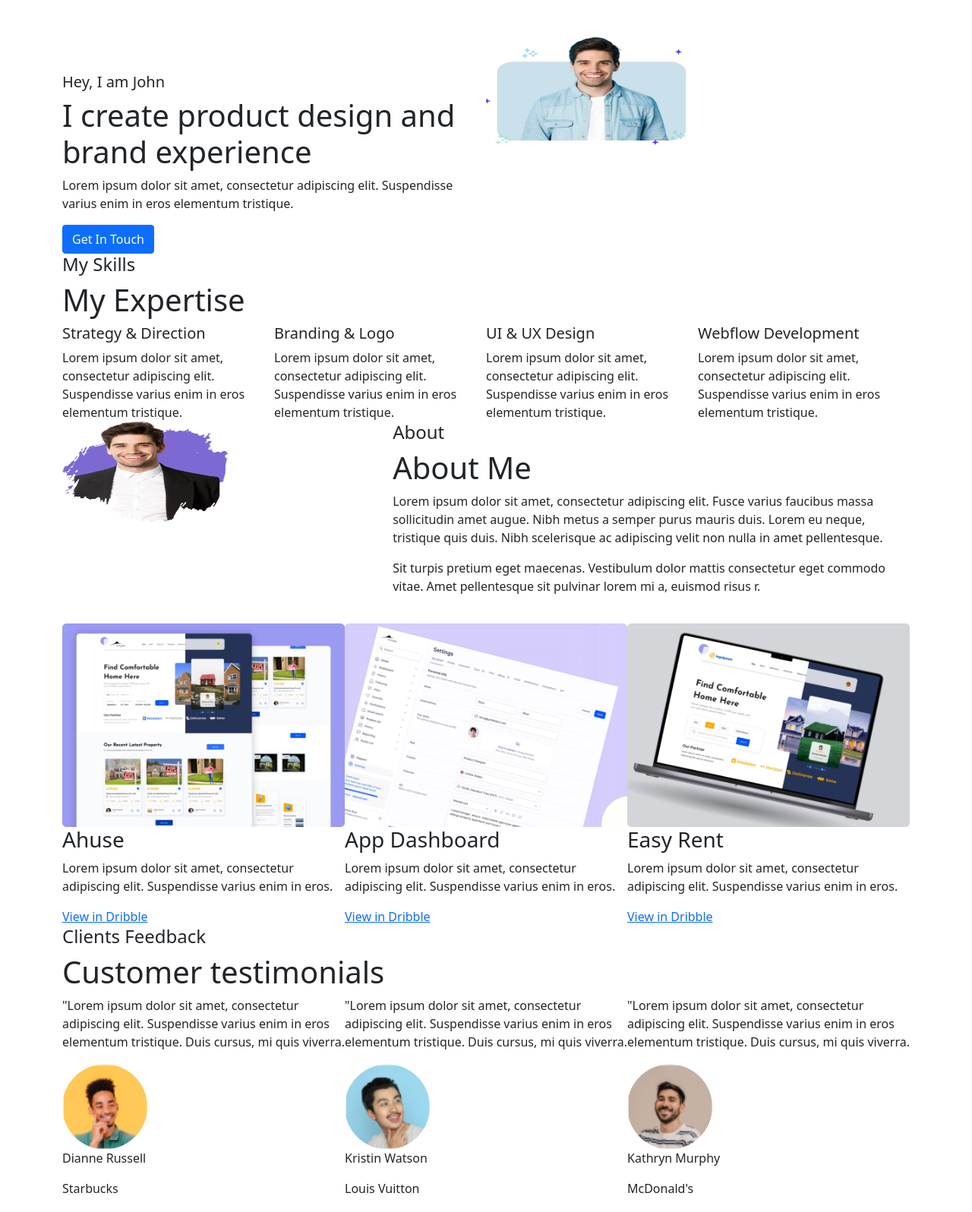
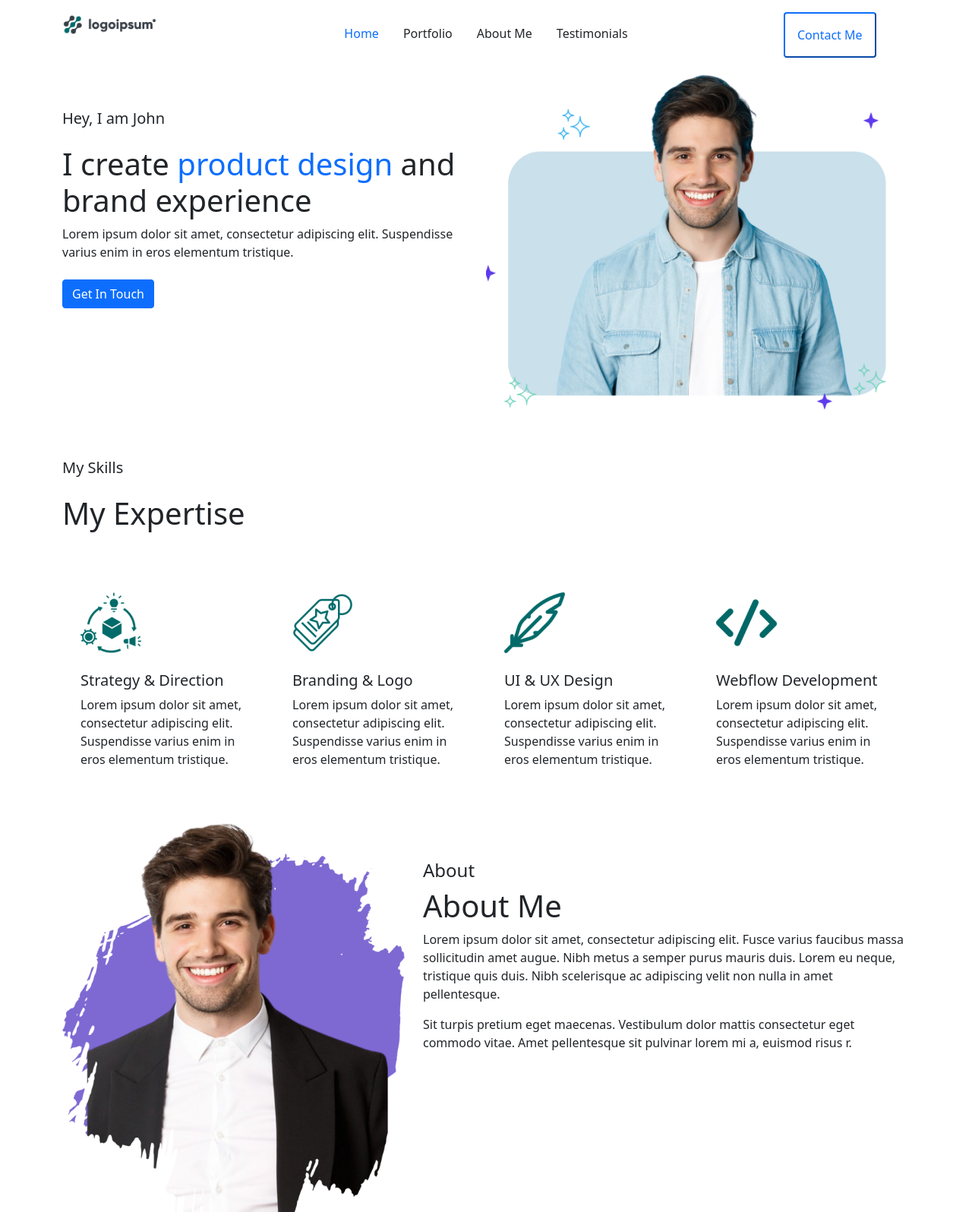
Before and after one commit to daw2-Lopez23/M9_PR2_LopezZu-igaRamon, a plain HTML site: page index.html in a window 1280 px wide. Shown: the top 1596 px of the page at 76% size. Drawn offline with nearby package versions, Linux system fonts and the light colour scheme.

Commit message:
Add files via upload

```diff
--- a/index.html
+++ b/index.html
@@ -7,115 +7,192 @@
     <link href="https://cdn.jsdelivr.net/npm/bootstrap@5.0.2/dist/css/bootstrap.min.css" rel="stylesheet" integrity="sha384-EVSTQN3/azprG1Anm3QDgpJLIm9Nao0Yz1ztcQTwFspd3yD65VohhpuuCOmLASjC" crossorigin="anonymous">
     <title>Document</title>
 </head>
+<header>
+    <div class="container-fluid">
+        <div class="container">
+            <nav class="row pt-3 mb-3">
+                <div class="col-2">
+                    <a class="navbar-brand" href="#">
+                        <img src="imagenes/Logo1.PNG" class="d-inline-block w-75">
+                    </a>
+                </div>
+                <div class="col-8">
+                    <ul class="nav justify-content-center">
+                        <li class="nav-item">
+                            <p class="nav-link pt-3 ">Home</p>
+                        </li>
+                        <li class="nav-item">
+                            <p class="nav-link pt-3 text-dark">Portfolio</p>
+                        </li>
+                        <li class="nav-item">
+                            <p class="nav-link pt-3 text-dark">About Me</p>
+                        </li>
+                        <li class="nav-item">
+                            <p class="nav-link pt-3 text-dark">Testimonials</p>
+                        </li>
+                        </ul>
+                </div>
+                <div class="col-2">
+                    <button type="button" class="border-primary rounded bg-white text-primary p-3 ml-5">Contact Me</button>
+                </div>
+                </nav>
+            </nav>
+        </div>
+    </div>
+</header>
 <body>
-    <div id="web" class="container-fluid">
+    <div id="main" class="container-fluid">
         <div class="container">
-        <header>
-            <div class="container-fluid mt-5">
-
-            </div>
-        </header>
-        <div id="main" class="">
-        <div id="contenido1" class="d-flex">
+        <div id="contenido1" class="d-flex pb-5">
             <div id ="textoi" class="col-6 mt-5 ms-n5">
                 <h5>Hey, I am John</h5>
-                <h1>I create product design and brand experience</h1>
-                <p>Lorem ipsum dolor sit amet, consectetur adipiscing elit. Suspendisse varius enim in eros elementum tristique.</p>
+                <h1 class="pt-3">I create <span class="text-primary">product design</span> and brand experience</h1>
+                <p class="body01 pb-2 ml-5">Lorem ipsum dolor sit amet, consectetur adipiscing elit. Suspendisse varius enim in eros elementum tristique.</p>
                 <button type="button" class="btn btn-primary">Get In Touch</button>
             </div>
-            <div id="imagend">
-                <img class="img-fluid w-50 h-50" src="imagenes/foto1.png" alt="foto1">
+            <div id="imagend" class="col-6">
+                <img class="img-fluid" src="imagenes/foto1.png" alt="foto1">
             </div>
         </div>
-        <div id="contenido2" class="">
-            <h4>My Skills</h4>
-            <h1>My Expertise</h1>
+        <div id="contenido2" class="pb-5">
+            <div class="row pb-5">
+                <div class="col-12 d-flex flex-column">
+                    <h5 class="pt-3">My Skills</h5>
+                    <h1 class="pt-3 ">My Expertise</h1>
+                </div>
+            </div>
             <div class="d-flex">
+                <div class="p-4">
+                    <div class="pb-4">
+                        <img src="imagenes/skill1.png" class="imagen bg-white" alt="skill1">
+                    </div>
                 <div>
                     <h5 class="card-title">Strategy & Direction</h5>
                     <p class="card-text">Lorem ipsum dolor sit amet, consectetur adipiscing elit. Suspendisse varius enim in eros elementum tristique.</p>
                 </div>
+                </div>
+                <div class="p-4">
+                    <div class="pb-4">
+                        <img src="imagenes/skill2.png" class="imagen bg-white" alt="skill1">
+                    </div>
                 <div>
                     <h5 class="card-title">Branding & Logo</h5>
                     <p class="card-text">Lorem ipsum dolor sit amet, consectetur adipiscing elit. Suspendisse varius enim in eros elementum tristique.</p>
                 </div>
+                </div>
+                <div class="p-4">
+                    <div class="pb-4">
+                        <img src="imagenes/skill3.png" class="imagen bg-white" alt="skill1">
+                    </div>
                 <div>
                     <h5 class="card-title">UI & UX Design</h5>
                     <p class="card-text">Lorem ipsum dolor sit amet, consectetur adipiscing elit. Suspendisse varius enim in eros elementum tristique.</p>
                 </div>
+                </div>
+                <div class="p-4">
+                    <div class="pb-4">
+                        <img src="imagenes/skill4.png" class="imagen bg-white" alt="skill1">
+                    </div>
                 <div>
                     <h5 class="card-title">Webflow Development</h5>
                     <p class="card-text">Lorem ipsum dolor sit amet, consectetur adipiscing elit. Suspendisse varius enim in eros elementum tristique.</p>
                 </div>
+                </div>
             </div>
         </div>
-        <div id="contenido3" class="d-flex">
-            <div id="imageni"> <img class="img-fluid w-50 h-50" src="imagenes/foto2.png" alt="foto2"></div>
-            <div id="textod">
+        <div id="contenido3" class="d-flex pb-5">
+            <div class="row">
+            <div id="imageni" class="col-5"> <img class="img-fluid" src="imagenes/foto2.png" alt="foto2"></div>
+            <div id="textod" class="col-7 pt-5 contenedor">
                 <h4>About</h4>
                 <h1>About Me</h1>
                 <p>Lorem ipsum dolor sit amet, consectetur adipiscing elit. Fusce varius faucibus massa sollicitudin amet augue. Nibh metus a semper purus mauris duis. Lorem eu neque, tristique quis duis. Nibh scelerisque ac adipiscing velit non nulla in amet pellentesque.</p>
                 <p>Sit turpis pretium eget maecenas. Vestibulum dolor mattis consectetur eget commodo vitae. Amet pellentesque sit pulvinar lorem mi a, euismod risus r.</p>
             </div>
+            </div>
         </div>
-        <div id="contenido4">
-            <section></section>
-            <div class="d-flex">
-                <div>
+        <div id="contenido4" class="pb-5">
+            <div>
+                <div class="col-12 d-flex flex-column">
+                    <h5 class="pt-3">My Skills</h5>
+                    <h1 class="pt-3 pb-4">My Expertise</h1>
+                </div>
+            </div>
+            <div class="row">
+                <div class="col-4">
+                    <div class="card shadow">
                     <img src="imagenes/foto3.png" class="card-img-top" alt="foto3">
-                    <div>
+                    <div class="card-body">
                         <h3>Ahuse</h3>
                         <p>Lorem ipsum dolor sit amet, consectetur adipiscing elit. Suspendisse varius enim in eros.</p>
                         <a href="#">View in Dribble</a>
                     </div>
+                    </div>
                 </div>
-                <div>
+                <div class="col-4">
+                    <div class="card shadow">
                     <img src="imagenes/foto4.png" class="card-img-top" alt="foto4">
-                    <div>
+                    <div class="card-body">
                         <h3>App Dashboard</h3>
                         <p>Lorem ipsum dolor sit amet, consectetur adipiscing elit. Suspendisse varius enim in eros.</p>
                         <a href="#">View in Dribble</a>
                     </div>
+                    </div>
                 </div>
-                <div>
+                <div class="col-4">
+                    <div class="card shadow">
                     <img src="imagenes/foto5.png" class="card-img-top" alt="foto5">
-                    <div>
+                    <div class="card-body">
                         <h3>Easy Rent</h3>
                         <p>Lorem ipsum dolor sit amet, consectetur adipiscing elit. Suspendisse varius enim in eros.</p>
                         <a href="#">View in Dribble</a>
                     </div>
+                    </div>
                 </div>
             </div>
         </div>
-        <div id="contenido5">
-            <h4>Clients Feedback</h4>
-            <h1>Customer testimonials</h1>
-            <div class="d-flex">
-                <div class="d-flex-inline">
+        <div id="contenido5" class="pb-5">
+            <div class="row pb-5">
+                <div class="col-12 d-flex flex-column">
+                    <h5 class="pt-3 pb-3">Clients Feedback</h5>
+                    <h1>Customer testimonials</h1>
+                </div>
+            </div>
+            <div class="row">
+                <div class="col p-4 border border-success">
+                    <img src="imagenes/Stars.png" alt="estrellas" class="w-25 pt-3 pb-3">
                     <p>"Lorem ipsum dolor sit amet, consectetur adipiscing elit. Suspendisse varius enim in eros elementum tristique. Duis cursus, mi quis viverra.</p>
-                    <div class="d-flex-inline">
+                    <div class="row">
+                        <div class="col">
                         <img src="imagenes/avatar1.png" class="" alt="avatar1">
-                        <div>
+                        </div>
+                        <div class="col-5 pt-3">
                             <p>Dianne Russell</p>
                             <p>Starbucks</p>
                         </div>
                     </div>
                 </div>
-                <div class="d-flex-inline">
+                <div class="col p-4 border border-success">
+                    <img src="imagenes/Stars.png" alt="estrellas" class="w-25 pt-3 pb-3">
                     <p>"Lorem ipsum dolor sit amet, consectetur adipiscing elit. Suspendisse varius enim in eros elementum tristique. Duis cursus, mi quis viverra.</p>
-                    <div >
+                    <div class="row">
+                        <div class="col">
                         <img src="imagenes/avatar2.png" class="" alt="avatar2">
-                        <div>
+                        </div>
+                        <div class="col-5 pt-3">
                             <p>Kristin Watson</p>
                             <p>Louis Vuitton</p>
                         </div>
                     </div>
                 </div>
-                <div class="d-flex-inline">
+                <div class="col p-4 border border-success">
+                    <img src="imagenes/Stars.png" alt="estrellas" class="w-25 pt-3 pb-3">
                     <p>"Lorem ipsum dolor sit amet, consectetur adipiscing elit. Suspendisse varius enim in eros elementum tristique. Duis cursus, mi quis viverra.</p>
-                    <div>
+                    <div class="row">
+                        <div class="col">
                         <img src="imagenes/avatar3.png" class="" alt="avatar3">
-                        <div>
+                        </div>
+                        <div class="col-5 pt-3">
                             <p>Kathryn Murphy</p>
                             <p>McDonald's</p>
                         </div>
@@ -131,5 +208,6 @@
         </div>
     </div>
     </div>
+    </div>
 </body>
 </html>
```
Also changed, not shown: imagenes/Logo1.png (added), imagenes/Stars.png (added), imagenes/skill1.png (added), imagenes/skill2.png (added), imagenes/skill3.png (added), imagenes/skill4.png (added).
